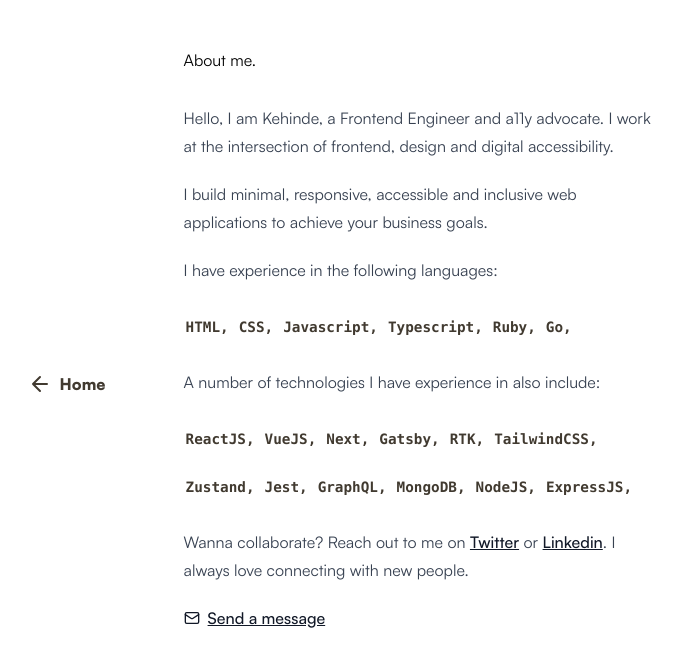
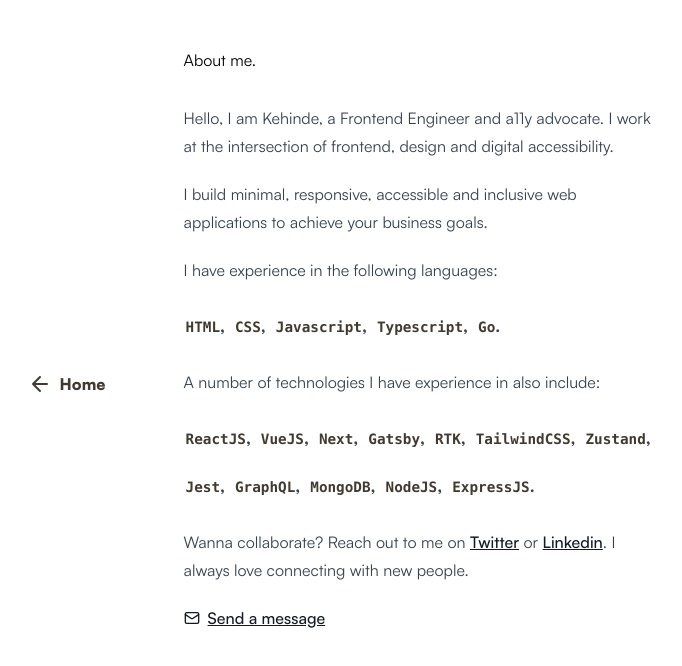
Before and after one commit to adeleke5140/portfolio-v2, a Next.js app: page /about in a window 1280 px wide. Shown: the top 666 px of the page, without its empty margins (34-716 px from the left). Built offline with nearby package versions, Linux system fonts and the light colour scheme.

Commit message:
refactor: clean up page

```diff
--- a/src/pages/about.tsx
+++ b/src/pages/about.tsx
@@ -1,10 +1,8 @@
-import { BackButton } from "@/components/backButton";
 import { PageWrapper } from "@/components/pageWrapper";
 import Head from "next/head";
-import Link from "next/link";
 import { MailIcon } from "lucide-react";
 
-const languages = ["HTML", "CSS", "Javascript", "Typescript", "Ruby", "Go"];
+const languages = ["HTML", "CSS", "Javascript", "Typescript", "Go"];
 
 const technologies = [
   "ReactJS",
@@ -47,11 +45,9 @@ const About = () => {
               {languages.map((language, id) => (
                 <li
                   key={id}
-                  className="font-extrabold prose-code:text-button-text transition-transform ease-out duration-200 -translate-x-1 hover:translate-x-0 rounded"
+                  className="after:content-[','] cursor-default last:after:content-['.'] font-extrabold prose-code:text-button-text transition-transform ease-out duration-200 -translate-x-1 hover:translate-x-0 rounded"
                 >
-                  <code className="after:content-[','] cursor-default">
-                    {language}
-                  </code>
+                  <code>{language}</code>
                 </li>
               ))}
             </ul>
@@ -60,11 +56,9 @@ const About = () => {
               {technologies.map((technology, id) => (
                 <li
                   key={id}
-                  className="font-extrabold prose-code:text-button-text transition-transform ease-out duration-200 -translate-x-1 hover:translate-x-0 rounded"
+                  className="after:content-[','] cursor-default last:after:content-['.'] font-extrabold prose-code:text-button-text transition-transform ease-out duration-200 -translate-x-1 hover:translate-x-0 rounded"
                 >
-                  <code className="after:content-[','] cursor-default">
-                    {technology}
-                  </code>
+                  <code>{technology}</code>
                 </li>
               ))}
             </ul>
```
